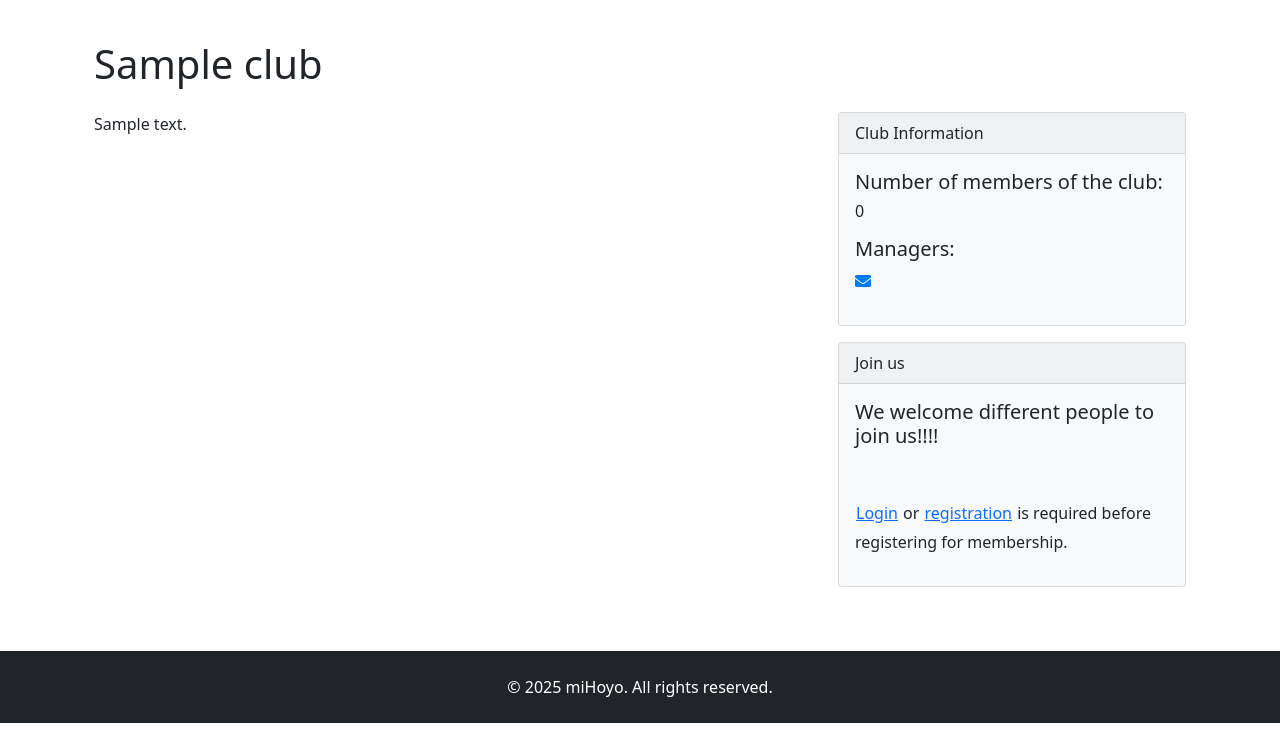
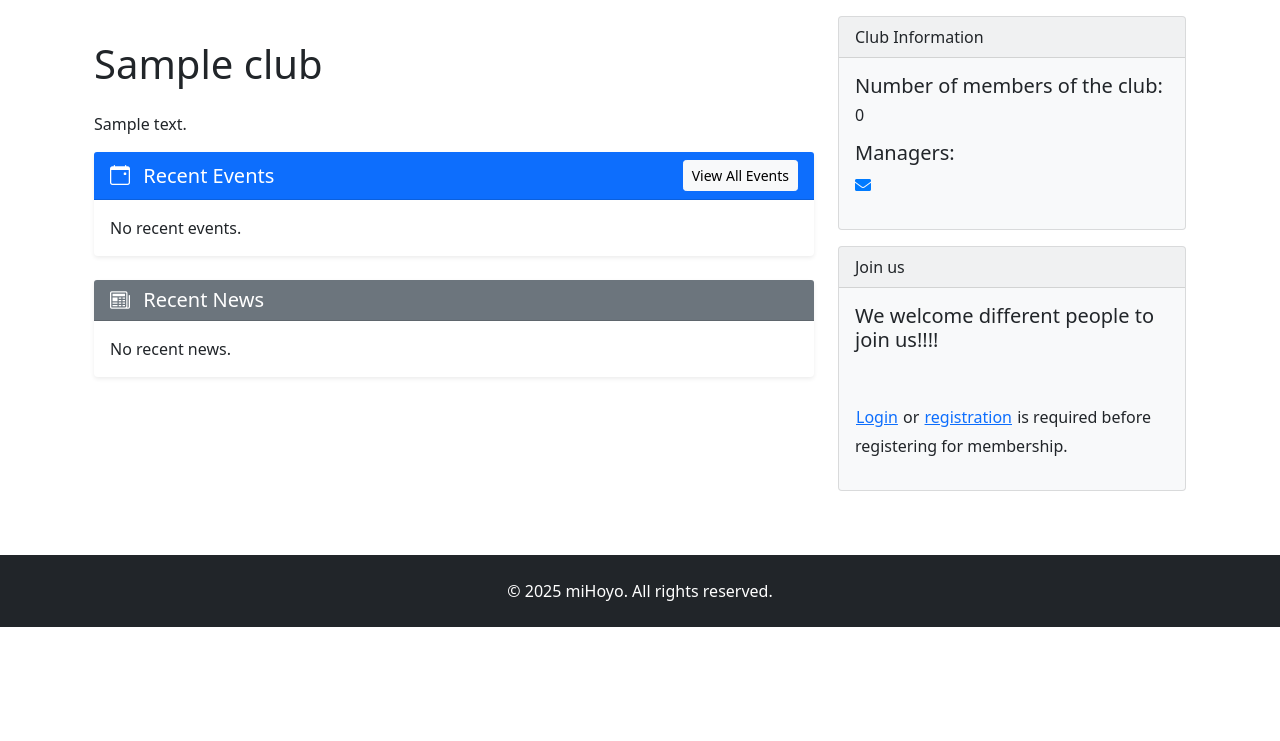
Before and after one commit to MingzeLi-qwq/Clubland, a Django app: page /clubs/detail/1/ in a window 1280 px wide. Shown: the part 59-800 px from the top of the page. Run offline with Django 5.2, Linux system fonts and the light colour scheme; tables that the repository leaves empty hold one stand-in row (values such as "Sample post"); data that the repository does not hold is empty; some libraries are stand-ins or nearby versions.

Commit message:
Update club_detail.html and event_system/views.py for recent events display

```diff
--- a/club_system/templates/club_detail.html
+++ b/club_system/templates/club_detail.html
@@ -4,18 +4,98 @@
 {% block body %}
 <div class="container">
     <div class="row">
+        <!-- 左侧主要内容 -->
         <div class="col-md-8">
+            <!-- 社团名称 -->
             <h1 class="my-4">{{ club.name }}</h1>
-        </div>
 
-        <div class="col-md-8">
+            <!-- Club 描述 -->
             <p>{{ club.description }}</p>
+
+            <!-- 最近事件卡片 -->
+<div class="card mb-4 shadow-sm border-0">
+    <div class="card-header bg-primary text-white d-flex justify-content-between align-items-center">
+        <h5 class="mb-0">
+            <i class="bi bi-calendar-event me-2"></i> Recent Events
+        </h5>
+        <!-- 如果需要，可跳转到活动列表页面 -->
+        <a href="{% url 'events' %}" class="btn btn-light btn-sm">
+            View All Events
+        </a>
+    </div>
+    <div class="card-body">
+        {% if recent_events %}
+            {% for event in recent_events %}
+                <h5 class="card-title">{{ event.name }}</h5>
+                <!-- 这里可以添加更多活动详情，如描述、时间等 -->
+                <p class="card-text text-muted small mb-1">
+                    Starts: {{ event.start_time|date:"Y-m-d H:i" }}<br>
+                    Ends: {{ event.end_time|date:"Y-m-d H:i" }}
+                </p>
+                <p class="card-text">
+                    {{ event.description|truncatewords:20 }}
+                </p>
+                <a href="{% url 'event_detail' event.id %}" class="btn btn-outline-primary btn-sm">
+                    Read more
+                </a>
+                <hr>
+            {% endfor %}
+        {% else %}
+            <p class="mb-0">No recent events.</p>
+        {% endif %}
+    </div>
+</div>
+
+            <!-- 最近新闻卡片 -->
+            <div class="card mb-4 shadow-sm border-0">
+                <div class="card-header bg-secondary text-white">
+                    <h5 class="mb-0"><i class="bi bi-newspaper me-2"></i> Recent News</h5>
+                </div>
+                <div class="card-body">
+                    {% if recent_news %}
+                        <div class="row row-cols-1 g-4">
+                            {% for news_item in recent_news %}
+                                <!-- 单条新闻展示 -->
+                                <div class="card mb-3 border-0 shadow-sm">
+                                    <div class="row g-0">
+                                        <div class="col-md-4">
+                                            <!-- 如果有新闻缩略图，可替换成实际链接 -->
+                                            <img src="{% static 'images/news_placeholder.jpg' %}"
+                                                 class="img-fluid rounded-start"
+                                                 alt="News image">
+                                        </div>
+                                        <div class="col-md-8">
+                                            <div class="card-body">
+                                                <h5 class="card-title">
+                                                    <i class="bi bi-file-text me-1"></i> {{ news_item.title }}
+                                                </h5>
+                                                <p class="card-text text-muted small mb-1">
+                                                    <i class="bi bi-calendar-check me-1"></i>
+                                                    {{ news_item.published_date|date:"Y-m-d" }}
+                                                </p>
+                                                <p class="card-text">
+                                                    {{ news_item.content|truncatewords:25 }}
+                                                </p>
+                                                <a href="{% url 'news_detail' news_item.id %}"
+                                                   class="btn btn-outline-secondary btn-sm">
+                                                   Read more
+                                                </a>
+                                            </div>
+                                        </div>
+                                    </div>
+                                </div>
+                            {% endfor %}
+                        </div>
+                    {% else %}
+                        <p class="mb-0">No recent news.</p>
+                    {% endif %}
+                </div>
+            </div>
         </div>
 
         <!-- 右侧信息栏 -->
         <div class="col-md-4">
-
-            <!-- club基础信息 -->
+            <!-- Club Information 卡片 -->
             <div class="card bg-light mb-3">
                 <div class="card-header">Club Information</div>
                 <div class="card-body">
@@ -35,40 +115,38 @@
                 </div>
             </div>
 
-            <!-- 加入club, 互动部分 -->
+            <!-- Join Us 卡片 -->
             <div class="card bg-light mb-3">
-
                 <div class="card-header">Join us</div>
                 <div class="card-body">
                     <h5>We welcome different people to join us!!!!</h5>
 
-                    <!-- 动态按钮 -->
                     <div class="d-flex justify-content-center mt-5">
                         {% if user.is_authenticated %}
-                            <!-- 当前用户登录时 -->
                             {% if user in club.members.all %}
-                                <!-- 如果此用户是club成员 -->
-                                 {% if is_manager %}
+                                {% if is_manager %}
                                     <p>
-                                        You are the club manager, you can manage this club in <a href="{% url 'club_manager_general' club_id=club.club_id %}" class="btn btn-link p-0">club manager page</a>.
+                                        You are the club manager. You can manage this club in
+                                        <a href="{% url 'club_manager_general' club_id=club.club_id %}"
+                                           class="btn btn-link p-0">club manager page</a>.
                                     </p>
-                                 {% else %}
-                                    <a href="{% url 'cancel_membership' club_id=club.club_id %}" class="btn btn-danger btn-lg rounded-pill w-100">
+                                {% else %}
+                                    <a href="{% url 'cancel_membership' club_id=club.club_id %}"
+                                       class="btn btn-danger btn-lg rounded-pill w-100">
                                         Cancel Membership
                                     </a>
-                                 {% endif %}
+                                {% endif %}
                             {% else %}
-                                <!-- 如果此用户不是club成员 -->
-                                <a href="{% url 'register_membership' club_id=club.club_id %}" class="btn btn-primary btn-lg rounded-pill w-100">
+                                <a href="{% url 'register_membership' club_id=club.club_id %}"
+                                   class="btn btn-primary btn-lg rounded-pill w-100">
                                     Register Membership
                                 </a>
                             {% endif %}
                         {% else %}
-                            <!-- 当前用户未登录时 -->
-                            <!-- 可点击的文字按钮 -->
                             <p>
                                 <a href="{% url 'login' %}" class="btn btn-link p-0">Login</a> or
-                                <a href="{% url 'signup' %}" class="btn btn-link p-0">registration</a> is required before registering for membership.
+                                <a href="{% url 'signup' %}" class="btn btn-link p-0">registration</a>
+                                is required before registering for membership.
                             </p>
                         {% endif %}
                     </div>
```
Also changed, not shown: event_system/views.py (+19 -0 lines).
